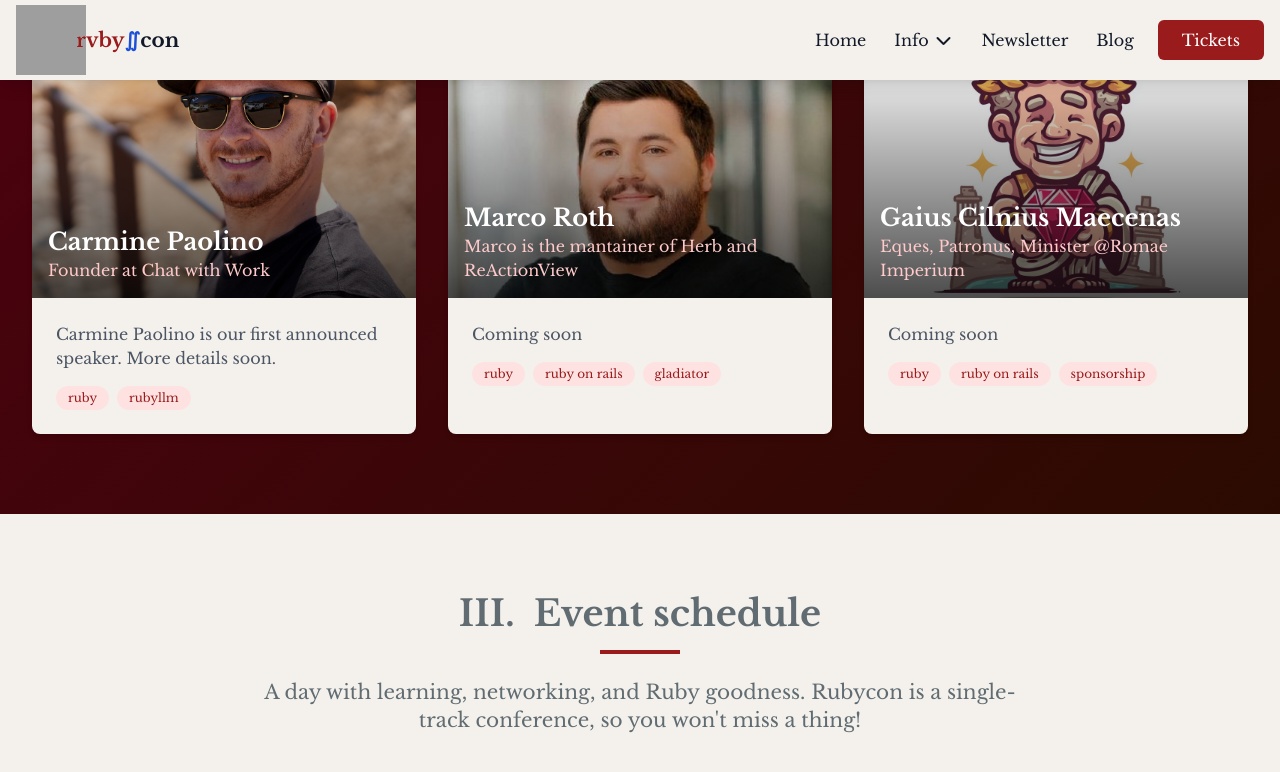
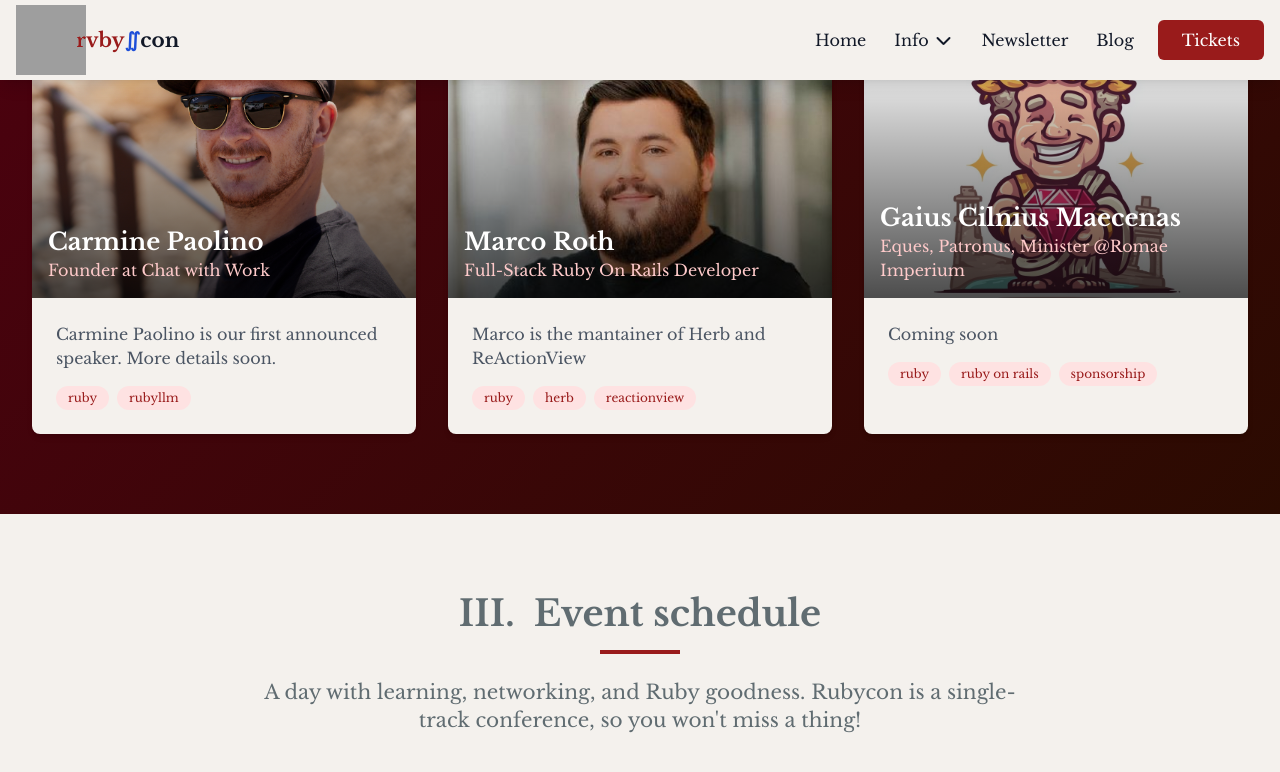
Before and after one commit to palladius/rubycon.it, a Jekyll site: the page built from rubycon.it/index.html, in a window 1280 px wide and 900 px high, scrolled down 1786 px. Shown: the top 772 px of the window. Built offline with Jekyll 4.4.1, drawn with Linux system fonts in a browser that asks for light colours; nearby versions of some CDN libraries; grey boxes are pictures that could not be loaded.

Commit message:
Fix Marco Roth announcement

```diff
--- a/rubycon.it/_data/speakers.yml
+++ b/rubycon.it/_data/speakers.yml
@@ -12,10 +12,10 @@
   labels: [ruby, rubyllm]
 - avatar: '/assets/images/articles/marco_roth.jpeg'
   full_name: Marco Roth
-  role: Marco is the mantainer of Herb and ReActionView
+  role: Full-Stack Ruby On Rails Developer
   #description: Crixus (died 72 BC) was a Gallic gladiator and military leader in the Third Servile War between the Roman Republic and rebel slaves. Born in Gaul, he was enslaved by the Romans under unknown circumstances and trained as a gladiator in Capua. His name means "one with curly hair" in Gaulish.
-  description: Coming soon
-  labels: [ruby, ruby on rails, gladiator]
+  description: Marco is the mantainer of Herb and ReActionView
+  labels: [ruby, herb, reactionview]
 # https://la.wikipedia.org/wiki/Gaius_Cilnius_Maecenas
 - avatar: '/assets/images/logo/0_2.jpeg'
   full_name: Gaius Cilnius Maecenas
```
